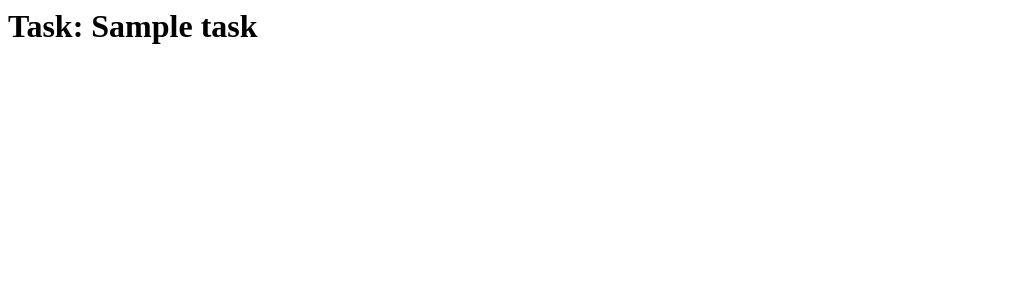
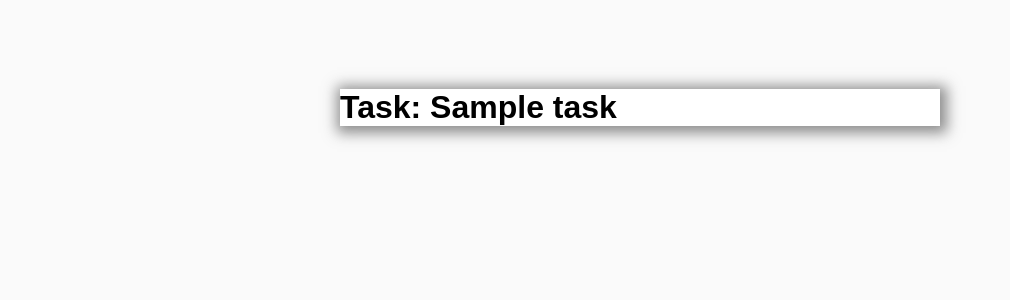
Before and after one commit to Roman-24/ToDoList-app, a Django app: page /task/1/ in a window 1280 px wide. Shown: the top 300 px of the page, without its empty margins (0-1010 px from the left). Run offline with Django 3.2, Linux system fonts and the light colour scheme; tables that the repository leaves empty hold one stand-in row (values such as "Sample post").

Commit message:
main css template

```diff
--- /dev/null
+++ b/todo_list/base/templates/base/main.html
@@ -0,0 +1,46 @@
+<!DOCTYPE html>
+
+<html lang="en">
+    <head>
+        <meta charset="UTF-8">
+        <meta http-equiv="X-UA-Compatible" content="IE=edge">
+        <meta name="description" content="">
+        <meta name="viewport" content="width=device-width, initial-scale=1.0">
+        <title>To Do Items</title>
+
+        <link rel="preconnect" href="https://fonts.gstatic.com">
+        <link href="https://fonts.googleapis.com/css2?family=Nanum+Pen+Script&display=swap" rel="stylesheet">
+
+        <style>
+            body {
+                background-color: #FAFAFA;
+                font-family: 'Nanum Pen Script', cursive;
+                padding-top: 60px;
+            }
+
+            h1, h2, h3, h4, h5, h6 {
+                font-family: 'Raleway', sans-serif;
+            }
+
+            a, p{
+                color: darkblue;
+            }
+
+            .container{
+                max-width: 600px;
+                margin: auto;
+                background-color: #fff;
+                -webkit-box-shadow: 5px 5px 5px rgba(68, 68, 68, 0.6);
+                box-shadow: 2px 2px 13px 5px rgba(68, 68, 68, 0.6);
+            }
+        </style>
+
+    </head>
+    <body>
+        <div class="container">
+            {% block content %}
+
+            {% endblock content %}
+        </div>
+    </body>
+</html>
--- a/todo_list/base/templates/base/task_confirm_delete.html
+++ b/todo_list/base/templates/base/task_confirm_delete.html
@@ -1,3 +1,7 @@
+
+{% extends 'base/main.html' %}
+{% block content %}
+
 <a href="{% url 'tasks' %}">Go back</a>
 
 <form method="POST">
@@ -5,3 +9,5 @@
     <p>Are you sure you want to delete this task? "{{task}}"</p>
     <input type="submit" value="Delete"/>
 </form>
+
+{% endblock content %}
--- a/todo_list/base/templates/base/task_detail.html
+++ b/todo_list/base/templates/base/task_detail.html
@@ -1 +1,7 @@
+
+{% extends 'base/main.html' %}
+{% block content %}
+
 <h1>Task: {{task}}</h1>
+
+{% endblock content %}
--- a/todo_list/base/templates/base/task_form.html
+++ b/todo_list/base/templates/base/task_form.html
@@ -1,3 +1,7 @@
+
+{% extends 'base/main.html' %}
+{% block content %}
+
 <h3>Task form</h3>
 
 <a href="{% url 'tasks' %}">Go back</a>
@@ -7,3 +11,5 @@
     {{form.as_p}}
     <input type="submit" value="Submit">
 </form>
+
+{% endblock content %}
--- a/todo_list/base/templates/base/task_list.html
+++ b/todo_list/base/templates/base/task_list.html
@@ -1,3 +1,6 @@
+
+{% extends 'base/main.html' %}
+{% block content %}
 
 <h1>My To Do List</h1>
 
@@ -18,7 +21,6 @@
     {% for task in tasks %}
     <tr>
         <td>{{task.title}}</td>
-        <td><a href="{% url 'task' task.id %}">View</a></td>
         <td><a href="{% url 'task-update' task.id %}">Edit</a></td>
         <td><a href="{% url 'task-delete' task.id %}">Delete</a></td>
     </tr>
@@ -26,3 +28,5 @@
         <h3>No items in list</h3>
     {% endfor %}
 </table>
+
+{% endblock content %}
```
